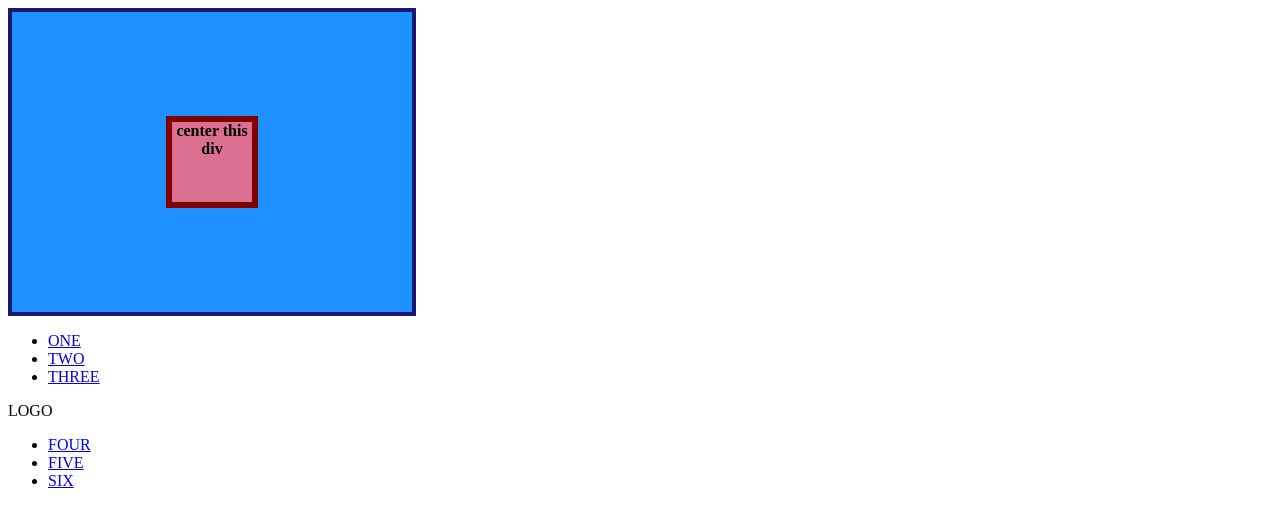
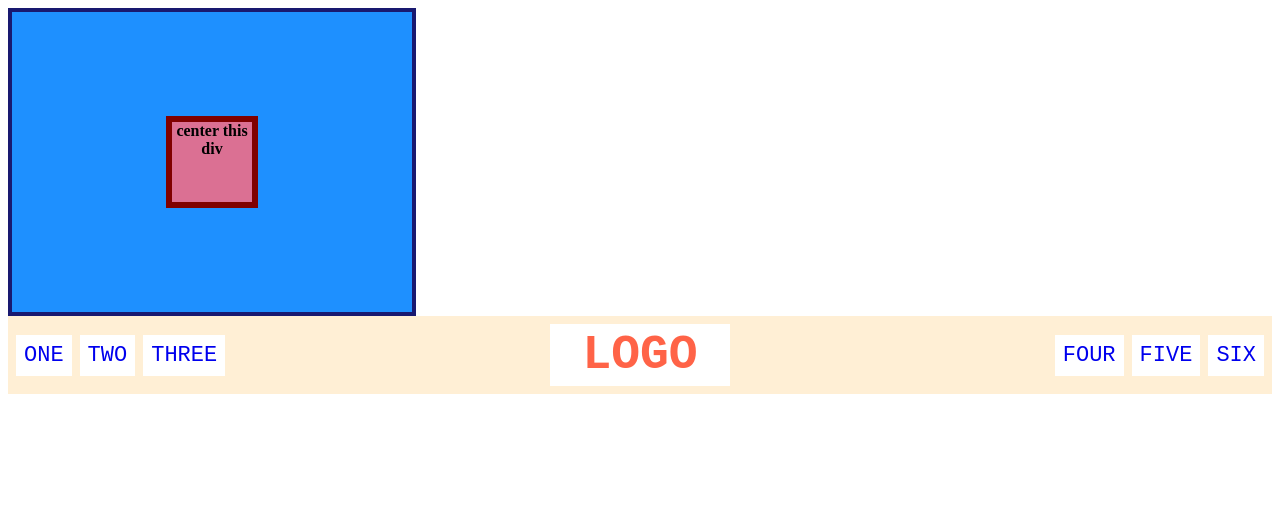
Before and after one commit to LiliShan17/Flex-Tasks---Odin, a plain HTML site: page index.html in a window 1280 px wide. Drawn offline with Linux system fonts and the light colour scheme.

Commit message:
Update styles.css
Added task 2 styles

```diff
--- a/styles.css
+++ b/styles.css
@@ -17,3 +17,37 @@
     height: 80px;
 
   }
+
+.header  {
+  font-family: monospace;
+  background: papayawhip;
+  padding: 8px;
+  display: flex;
+  justify-content: space-between;
+  align-items: center;
+}
+
+.logo {
+  font-size: 48px;
+  font-weight: 900;
+  color: tomato;
+  background: white;
+  padding: 4px 32px;
+}
+
+ul {
+  /* this removes the dots on the list items*/
+  list-style-type: none;
+  display: flex;
+  margin: 0;
+  padding: 0;
+  gap: 8px;
+}
+
+a {
+  font-size: 22px;
+  background: white;
+  padding: 8px;
+  /* this removes the line under the links */
+  text-decoration: none;
+}
```
